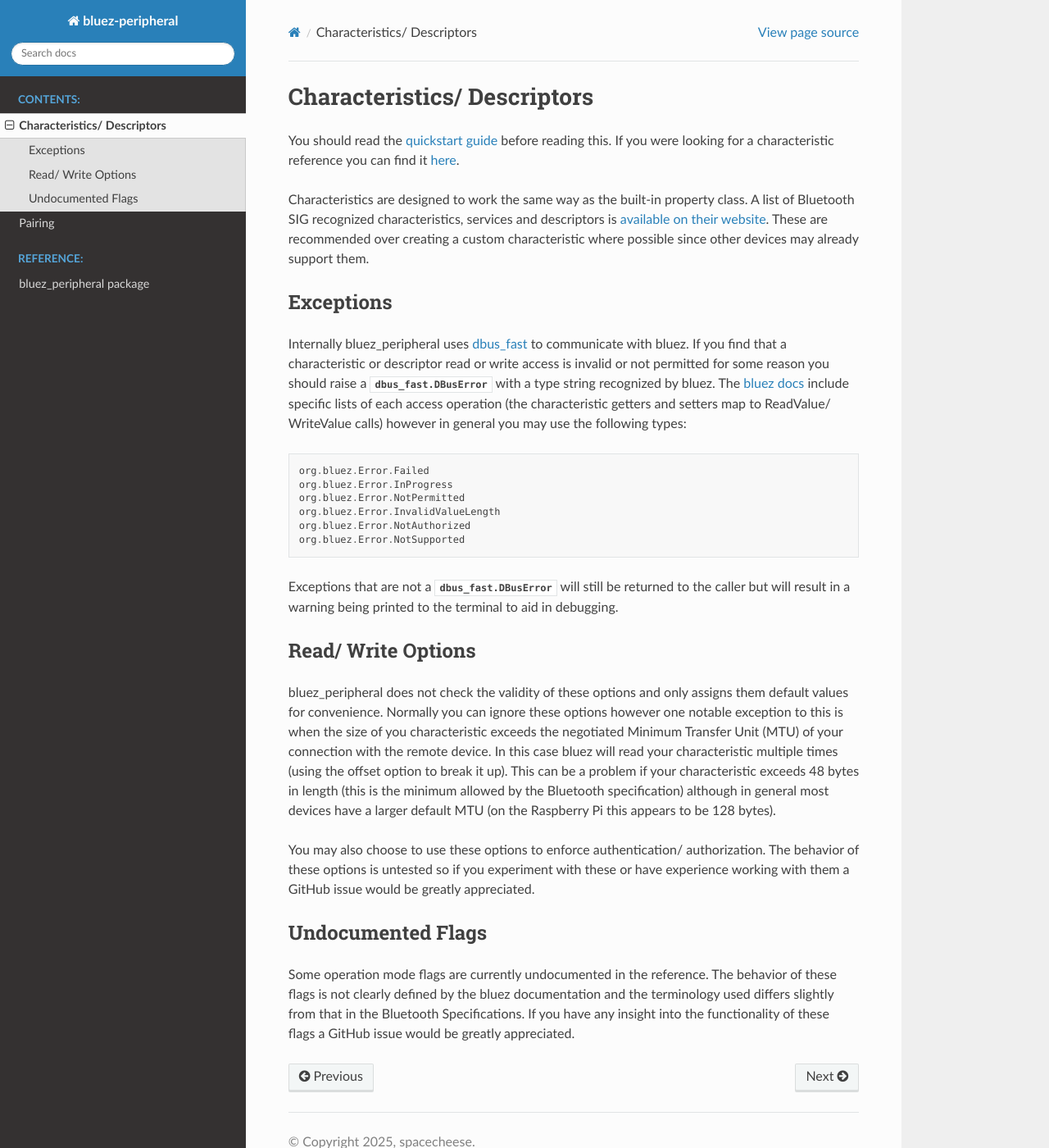
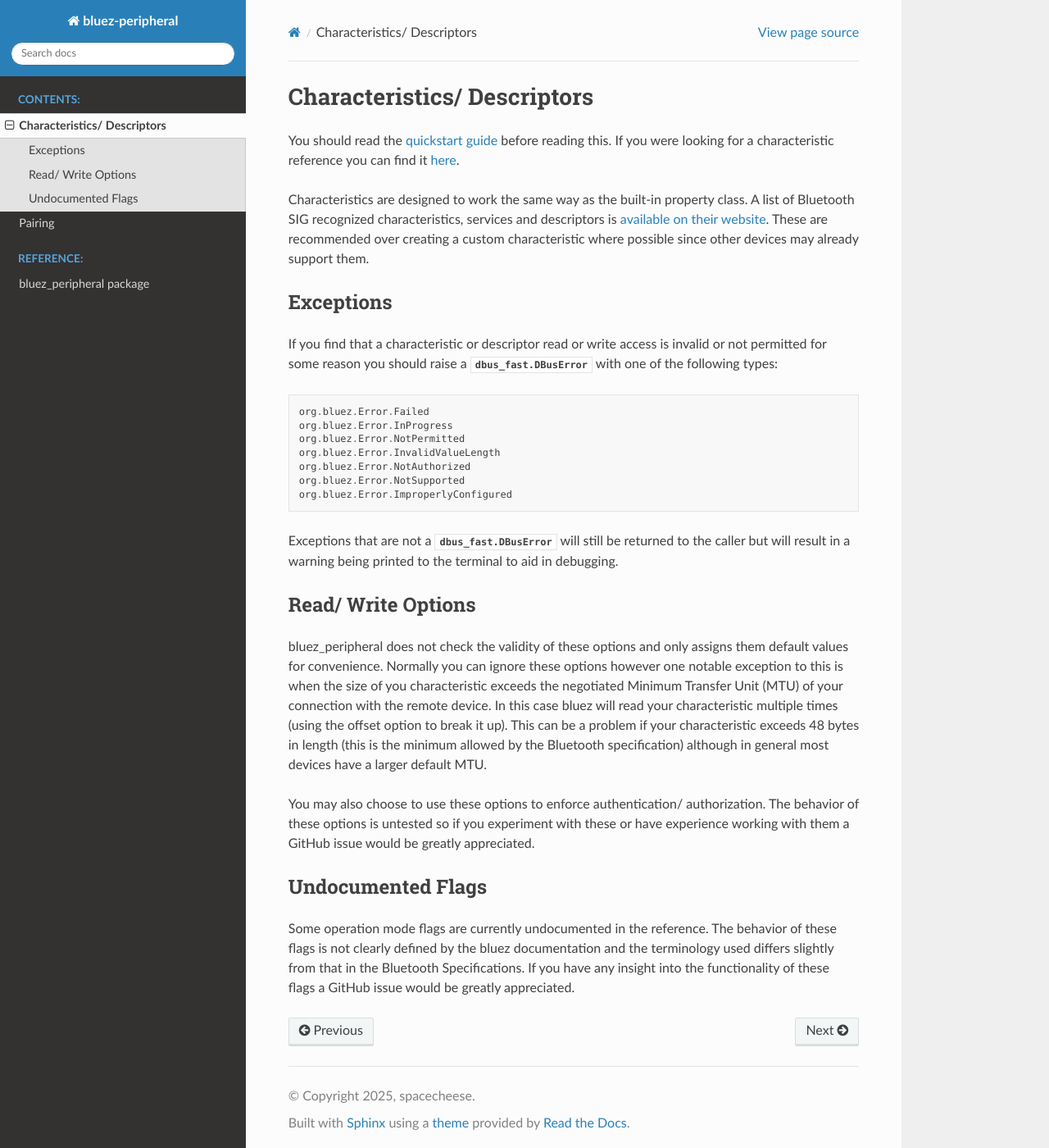
Before and after one commit to spacecheese/bluez_peripheral, a Sphinx documentation site: the page built from docs/source/characteristics_descriptors.rst, in a window 1280 px wide and 1400 px high. Shown: the whole window at 82% size. Built offline with Sphinx 7.4.7 and the Read the Docs theme 3.1.0, drawn with Linux system fonts in a browser that asks for light colours.

Commit message:
Minor characteristics/ descriptors tidy up

```diff
--- a/docs/source/characteristics_descriptors.rst
+++ b/docs/source/characteristics_descriptors.rst
@@ -14,10 +14,7 @@
 Exceptions
 ----------
 
-Internally bluez_peripheral uses `dbus_fast <https://github.com/altdesktop/python-dbus-next/tree/master/dbus_fast>`_ to communicate with bluez.
-If you find that a characteristic or descriptor read or write access is invalid or not permitted for some reason you should raise a :py:class:`dbus_fast.DBusError` with a type string recognized by bluez.
-The `bluez docs <https://git.kernel.org/pub/scm/bluetooth/bluez.git/tree/doc/gatt-api.txt>`_ include specific lists
-of each access operation (the characteristic getters and setters map to ReadValue/ WriteValue calls) however in general you may use the following types::
+If you find that a characteristic or descriptor read or write access is invalid or not permitted for some reason you should raise a :py:class:`dbus_fast.DBusError` with one of the following types::
 
     org.bluez.Error.Failed
     org.bluez.Error.InProgress
@@ -25,6 +22,7 @@
     org.bluez.Error.InvalidValueLength
     org.bluez.Error.NotAuthorized
     org.bluez.Error.NotSupported
+    org.bluez.Error.ImproperlyConfigured
 
 Exceptions that are not a :py:class:`dbus_fast.DBusError` will still be returned to the caller but will result in a warning being printed to the terminal to aid in debugging.
 
@@ -35,7 +33,7 @@
 Normally you can ignore these options however one notable exception to this is when the size of you characteristic exceeds the negotiated Minimum Transfer Unit (MTU) of your connection with the remote device.
 In this case bluez will read your characteristic multiple times (using the offset option to break it up).
 This can be a problem if your characteristic exceeds 48 bytes in length (this is the minimum allowed by the Bluetooth specification) although in general
-most devices have a larger default MTU (on the Raspberry Pi this appears to be 128 bytes).
+most devices have a larger default MTU.
 
 You may also choose to use these options to enforce authentication/ authorization.
 The behavior of these options is untested so if you experiment with these or have experience working with them a GitHub issue would be greatly appreciated.
```
